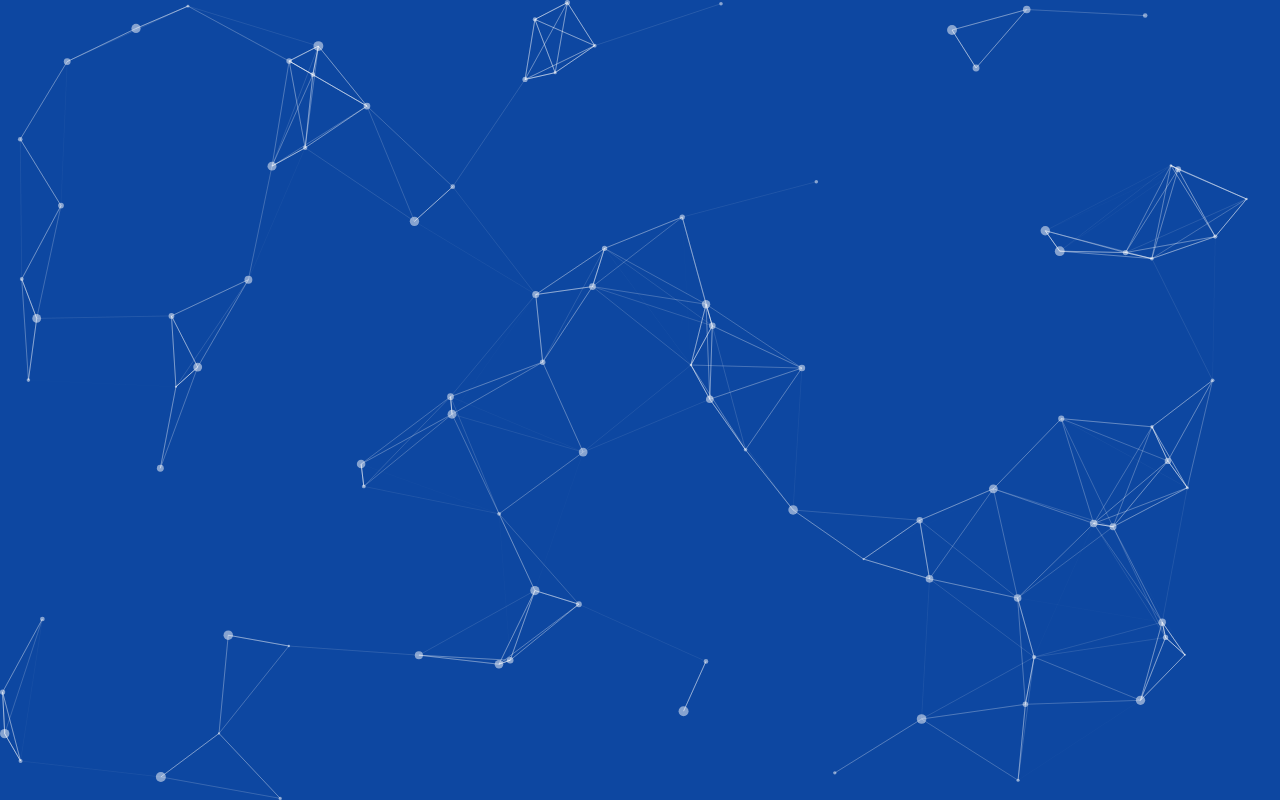
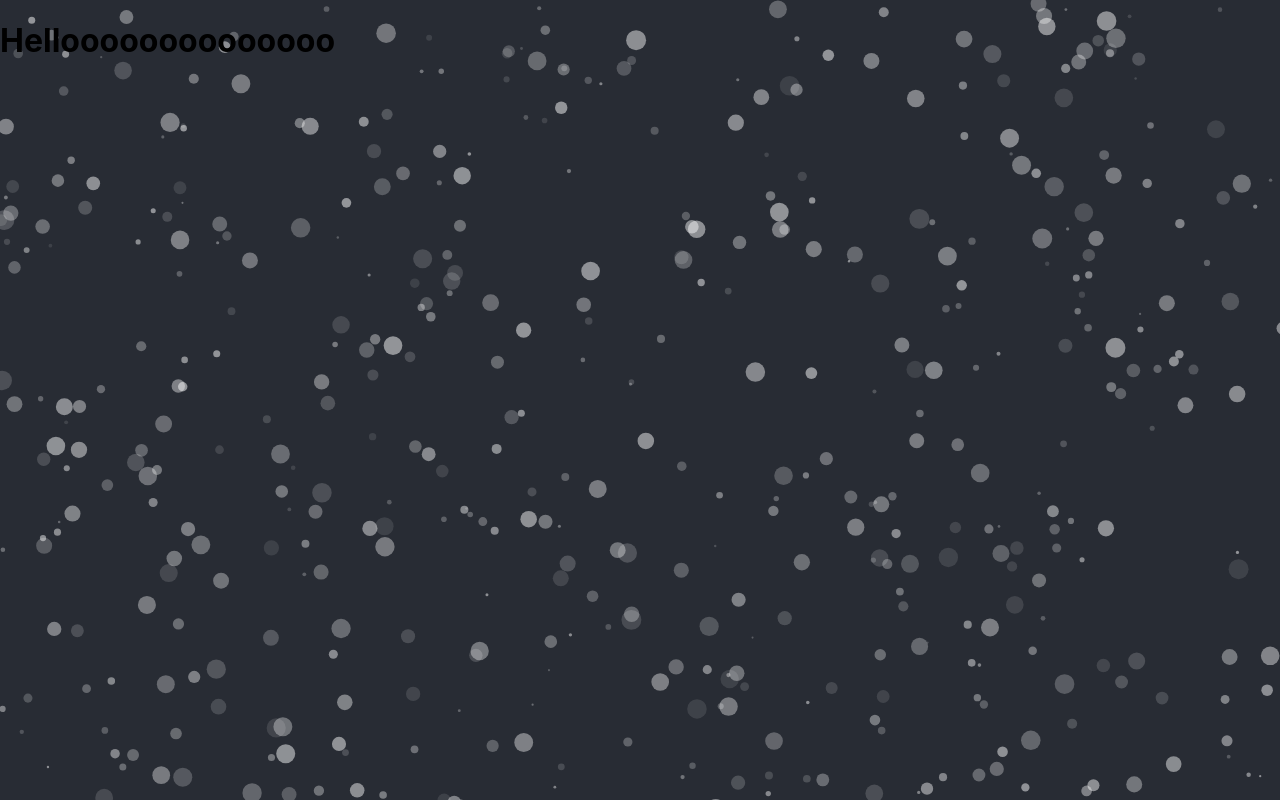
Before and after one commit to idan93l/christmas_snake, a React (Create React App) app: page / in a window 1280 px wide. Built offline with nearby package versions, Linux system fonts and the light colour scheme.

Commit message:
particles background snow works

```diff
--- a/src/App.js
+++ b/src/App.js
@@ -2,9 +2,14 @@ import "./App.css";
 import ParticlesBackground from "./components/Particles/ParticlesBackground";
 
 function App() {
-  return <div className="App">
-    <ParticlesBackground />
-  </div>;
+  return (
+    <>
+      <ParticlesBackground />
+      <div>
+        <h1>Helloooooooooooooo</h1>
+      </div>
+    </>
+  );
 }
 
 export default App;
--- a/src/components/Particles/ParticlesBackground.jsx
+++ b/src/components/Particles/ParticlesBackground.jsx
@@ -22,76 +22,110 @@ const ParticlesBackground = () => {
         init={particlesInit}
         loaded={particlesLoaded}
         options={{
-          background: {
-            color: {
-              value: "#0d47a1",
+          "fullScreen": {
+              "enable": true,
+              "zIndex": -1
           },
+          "particles": {
+              "number": {
+                  "value": 400,
+                  "density": {
+                      "enable": true,
+                      "value_area": 800
+                  }
               },
-          fpsLimit: 120,
-          interactivity: {
-            events: {
-              onClick: {
-                enable: true,
-                mode: "push",
+              "color": {
+                  "value": "#fff"
               },
-              onHover: {
-                enable: true,
-                mode: "repulse",
+              "shape": {
+                  "type": "circle"
               },
-              resize: true,
+              "opacity": {
+                  "value": 0.5,
+                  "random": true,
+                  "anim": {
+                      "enable": false,
+                      "speed": 1,
+                      "opacity_min": 0.1,
+                      "sync": false
+                  }
               },
-            modes: {
-              push: {
-                quantity: 4,
+              "size": {
+                  "value": 10,
+                  "random": true,
+                  "anim": {
+                      "enable": false,
+                      "speed": 40,
+                      "size_min": 0.1,
+                      "sync": false
+                  }
               },
-              repulse: {
-                distance: 200,
-                duration: 0.4,
+              "line_linked": {
+                  "enable": false,
+                  "distance": 500,
+                  "color": "#ffffff",
+                  "opacity": 0.4,
+                  "width": 2
               },
+              "move": {
+                  "enable": true,
+                  "speed": 2,
+                  "direction": "bottom",
+                  "random": false,
+                  "straight": false,
+                  "out_mode": "out",
+                  "attract": {
+                      "enable": false,
+                      "rotateX": 600,
+                      "rotateY": 1200
+                  }
+              }
           },
+          "interactivity": {
+              "events": {
+                  "onhover": {
+                      "enable": true,
+                      "mode": "bubble"
                   },
-          particles: {
-            color: {
-              value: "#ffffff",
+                  "onclick": {
+                      "enable": true,
+                      "mode": "repulse"
                   },
-            links: {
-              color: "#ffffff",
-              distance: 150,
-              enable: true,
-              opacity: 0.5,
-              width: 1,
+                  "resize": true
               },
-            collisions: {
-              enable: true,
+              "modes": {
+                  "grab": {
+                      "distance": 400,
+                      "line_linked": {
+                          "opacity": 0.5
+                      }
                   },
-            move: {
-              direction: "none",
-              enable: true,
-              outModes: {
-                default: "bounce",
+                  "bubble": {
+                      "distance": 400,
+                      "size": 4,
+                      "duration": 0.3,
+                      "opacity": 1,
+                      "speed": 3
                   },
-              random: false,
-              speed: 6,
-              straight: false,
+                  "repulse": {
+                      "distance": 200
                   },
-            number: {
-              density: {
-                enable: true,
-                area: 800,
+                  "push": {
+                      "particles_nb": 4
                   },
-              value: 80,
+                  "remove": {
+                      "particles_nb": 2
+                  }
+              }
           },
-            opacity: {
-              value: 0.5,
-            },
-            shape: {
-              type: "circle",
-            },
-            size: {
-              value: { min: 1, max: 5 },
-            },
-          },
-          detectRetina: true,
+          "retina_detect": true,
+          "background": {
+              "color": "#282c34",
+              "image": "",
+              "position": "50% 50%",
+              "repeat": "no-repeat",
+              "size": "cover"
+          }
       }}
       />
     </div>
```
Lines whose indentation alone changed are shown as unchanged.
